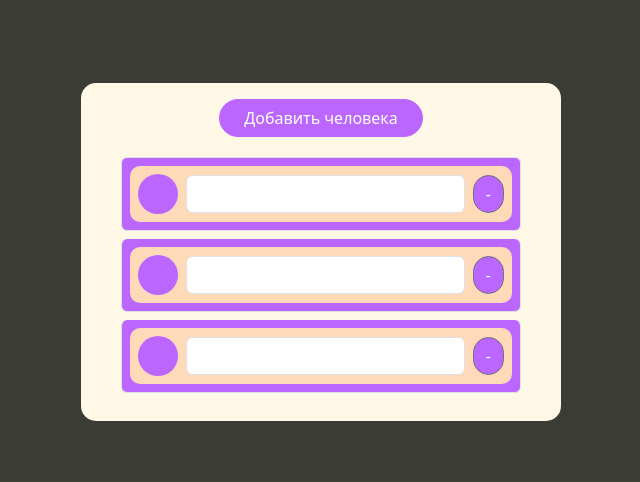
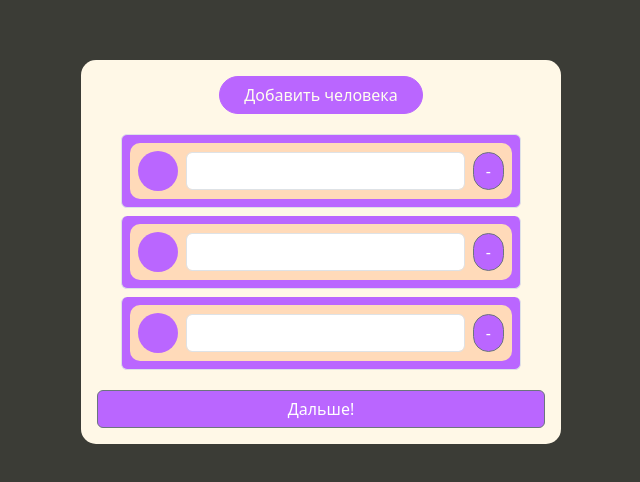
Before and after one commit to RimKhai/pay-divide, a Vue app: page / in a window 1280 px wide. Shown: the part 148-630 px from the top of the page, without its empty margins (319-959 px from the left). Built offline with nearby package versions, Linux system fonts and the light colour scheme.

Commit message:
add NextButton and Products View route

```diff
--- a/src/entities/MemberField.vue
+++ b/src/entities/MemberField.vue
@@ -7,7 +7,6 @@ const props = defineProps({
     name: String,
     id: Number
 })
-console.log(memberStore.homies )
 </script>
 
 <template>
--- a/src/main.js
+++ b/src/main.js
@@ -5,6 +5,7 @@ import { createPinia } from 'pinia'
 import './style.css'
 import App from './App.vue'
 import Main from "./views/Main.vue"
+import AddProductsView from "./views/AddProductsView.vue"
 import { BootstrapVue3 } from 'bootstrap-vue-3'
 
 import "bootstrap/dist/css/bootstrap.css"
@@ -20,6 +21,11 @@ const router = createRouter({
         path: "/",
         component: Main,
       },
+      {
+        name: "AddProductsView",
+        path: "/products",
+        component: AddProductsView
+      }
 
     ],
   });
--- /dev/null
+++ b/src/shared/NextButton.vue
@@ -0,0 +1,23 @@
+<script setup>
+const props = defineProps({
+    routeName: String,
+});
+</script>
+
+<template>
+    <div class="next w-100">
+        <RouterLink :to="{name: routeName }">
+            <BButton class="w-100 button button__next">Дальше!</BButton>
+        </RouterLink>
+    </div>
+</template>
+
+<style lang="scss" scoped>
+.button {
+    background-color: $additional-color;
+}
+
+.button__next {
+    margin-top: $ui-step * 2;
+}
+</style>
--- /dev/null
+++ b/src/views/AddProductsView.vue
@@ -0,0 +1,11 @@
+<script setup>
+
+</script>
+
+<template>
+    <h1>PAGE</h1>
+</template>
+
+<style lang='scss' scoped>
+
+</style>
--- a/src/views/Main.vue
+++ b/src/views/Main.vue
@@ -1,6 +1,7 @@
 <script setup>
 import BaseBlock from "../shared/BaseBlock.vue";
 import AddButton from "../shared/AddButton.vue";
+import NextButton from "../shared/NextButton.vue"
 import MemberList from "../widgets/MemberList.vue";
 import { useMemberStore } from "../stores/MemberStore";
 
@@ -10,6 +11,7 @@ const memberStore = useMemberStore()
     <BaseBlock>
         <AddButton @onClick="memberStore.addNewMember()">Добавить человека</AddButton>
         <MemberList />
+        <NextButton :routeName="'AddProductsView'"/>
     </BaseBlock>
 </template>
 <style lang='scss' scoped>
--- a/src/widgets/MemberList.vue
+++ b/src/widgets/MemberList.vue
@@ -2,7 +2,6 @@
 import MemberField from "../entities/MemberField.vue"
 import { useMemberStore } from "../stores/MemberStore";
 const memberStore = useMemberStore();
-console.log(memberStore.homies)
 </script>
 
 <template>
```
